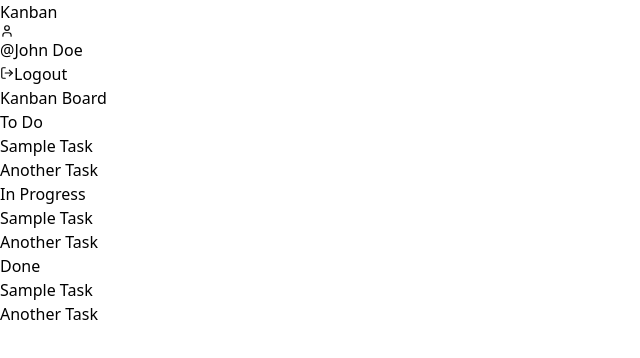
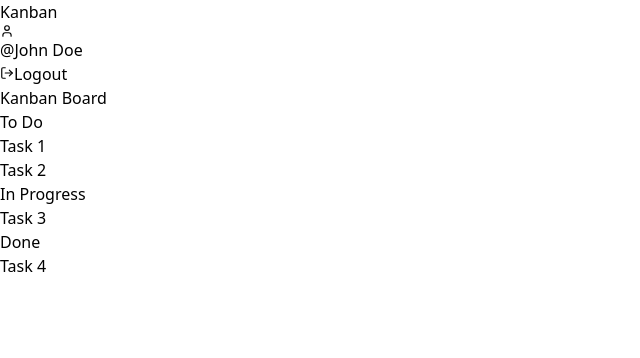
Before and after one commit to skzkesh/kanban-frontend, a React (Vite) app: page /dashboard in a window 1280 px wide. Shown: the top 358 px of the page, without its empty margins (0-640 px from the left). Built offline with nearby package versions, Linux system fonts and the light colour scheme.

Commit message:
modify board components to use defined types

```diff
--- a/src/components/BoardPage/Board.tsx
+++ b/src/components/BoardPage/Board.tsx
@@ -1,25 +1,92 @@
-import type { ReactNode } from "react";
 import { Column } from "./Column";
+
 import type { Board } from "../../types/board";
 
-type BoardPageProps = {
-    children: ReactNode;
-}
+/**
+ * Temporary mock data (simulates backend response)
+ */
+const mockData: Board = {
+  id: "1",
+  title: "Kanban Board",
+  ownerId: "1",
+  createdAt: "today",
+  updatedAt: "today",
+  columns: [
+    {
+      id: "1",
+      title: "To Do",
+      order: 1,
+      tasks: [
+        {
+          id: "1",
+          title: "Task 1",
+          description: "Description for Task 1",
+          order: 1,
+          createdAt: "today",
+        },
+        {
+          id: "2",
+          title: "Task 2",
+          description: "Description for Task 2",
+          order: 2,
+          createdAt: "today",
+        },
+      ],
+    },
+    {
+      id: "2",
+      title: "In Progress",
+      order: 2,
+      tasks: [
+        {
+          id: "3",
+          title: "Task 3",
+          description: "Description for Task 3",
+          order: 1,
+          createdAt: "today",
+        },
+      ],
+    },
+    {
+      id: "3",
+      title: "Done",
+      order: 3,
+      tasks: [
+        {
+          id: "4",
+          title: "Task 4",
+          description: "Description for Task 4",
+          order: 1,
+          createdAt: "today",
+        },
+      ],
+    },
+  ],
+};
 
 export function BoardPage() {
-    return (
-        <div className="w-full flex items-center justify-center bg-white overflow-auto">
-            { /* Board Container */}
-            <div className="w-full max-w-6xl mx-auto">
-                {/* Board Title */}
-                <h1 className="flex justify-center py-3 text-2xl font-medium">Kanban Board</h1>
-                { /* Columns Container */}
-                <div className="flex gap-6 justify-center py-2">
-                    <Column title="To Do" />
-                    <Column title="In Progress" />
-                    <Column title="Done" />
-                </div>
-            </div>
+  const board = mockData;
+
+  return (
+    <div className="w-full flex justify-center bg-white overflow-auto">
+      {/* Board Container */}
+      <div className="w-full max-w-6xl mx-auto p-6">
+        {/* Board Title */}
+        <h1 className="text-2xl font-medium mb-6 text-center">
+          {board.title}
+        </h1>
+
+        {/* Columns Container */}
+        <div className="flex gap-6">
+          {board.columns.map((column) => (
+            <Column
+              key={column.id}
+              title={column.title}
+              tasks={column.tasks}
+            />
+          ))}
         </div>
-    );
+      </div>
+    </div>
+  );
 }
--- a/src/components/BoardPage/Column.tsx
+++ b/src/components/BoardPage/Column.tsx
@@ -1,19 +1,24 @@
 import { TaskCard } from "./TaskCard";
-import type { Column as ColumnType } from "../../types/column";
+
+import type { Task } from "../../types/task";
 
 type ColumnProps = {
     title: string;
+    tasks: Task[];
 }
 
-export function Column({ title }: ColumnProps) {
+export function Column({ title, tasks }: ColumnProps) {
     return (
         <div className="w-72 bg-gray-400 justify-center flex flex-col rounded-lg">
             {/* Column Title */}
             <h2 className="font-medium my-3 justify-center flex">{title}</h2>
             {/* Task List */}
             <div className="flex flex-col gap-3 p-2">
-                <TaskCard title="Sample Task" />
-                <TaskCard title="Another Task" />
+                {
+                    tasks.map((task) => (
+                        <TaskCard key={task.id} task={task} />
+                    ))
+                }
             </div>
         </div>
     );
--- a/src/components/BoardPage/TaskCard.tsx
+++ b/src/components/BoardPage/TaskCard.tsx
@@ -1,13 +1,13 @@
 import type { Task } from "../../types/task";
 
 type TaskCardProps = {
-    title: string;
+    task: Task;
 }
 
-export function TaskCard({title}: TaskCardProps) {
+export function TaskCard({task}: TaskCardProps) {
     return (
         <div className="bg-white p-4 rounded-lg shadow-md mb-2">
-            <h3 className="">{title}</h3>
+            <h3 className="">{task.title}</h3>
         </div>
     );
 }
```
